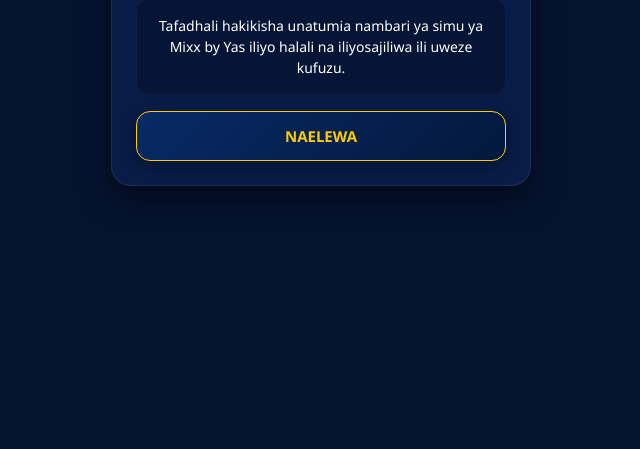
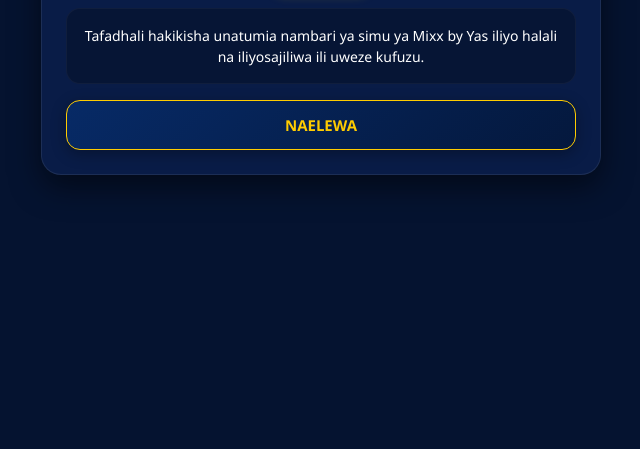
Before and after one commit to gamittin5-cpu/MIXX-BY-YAS, a website: page public/index.html in a window 1280 px wide. Shown: the part 351-800 px from the top of the page, without its empty margins (319-959 px from the left). Drawn offline with Linux system fonts and the light colour scheme.

Commit message:
Adjust padding and width in style.css

```diff
--- a/public/style.css
+++ b/public/style.css
@@ -22,12 +22,13 @@
     justify-content: center;
     align-items: center;
     min-height: 100vh;
-    padding: 20px;
+    padding: 12px;
 }
 
 .container {
-    width: 100%;
-    max-width: 420px;
+    width: 94%;
+    max-width: 560px;
+    margin: 0 auto;
 }
 
 .card {
@@ -342,4 +343,4 @@
     font-size: 22px;
     color: var(--accent-yellow);
     font-weight: bold;
-    }
+        }
```
